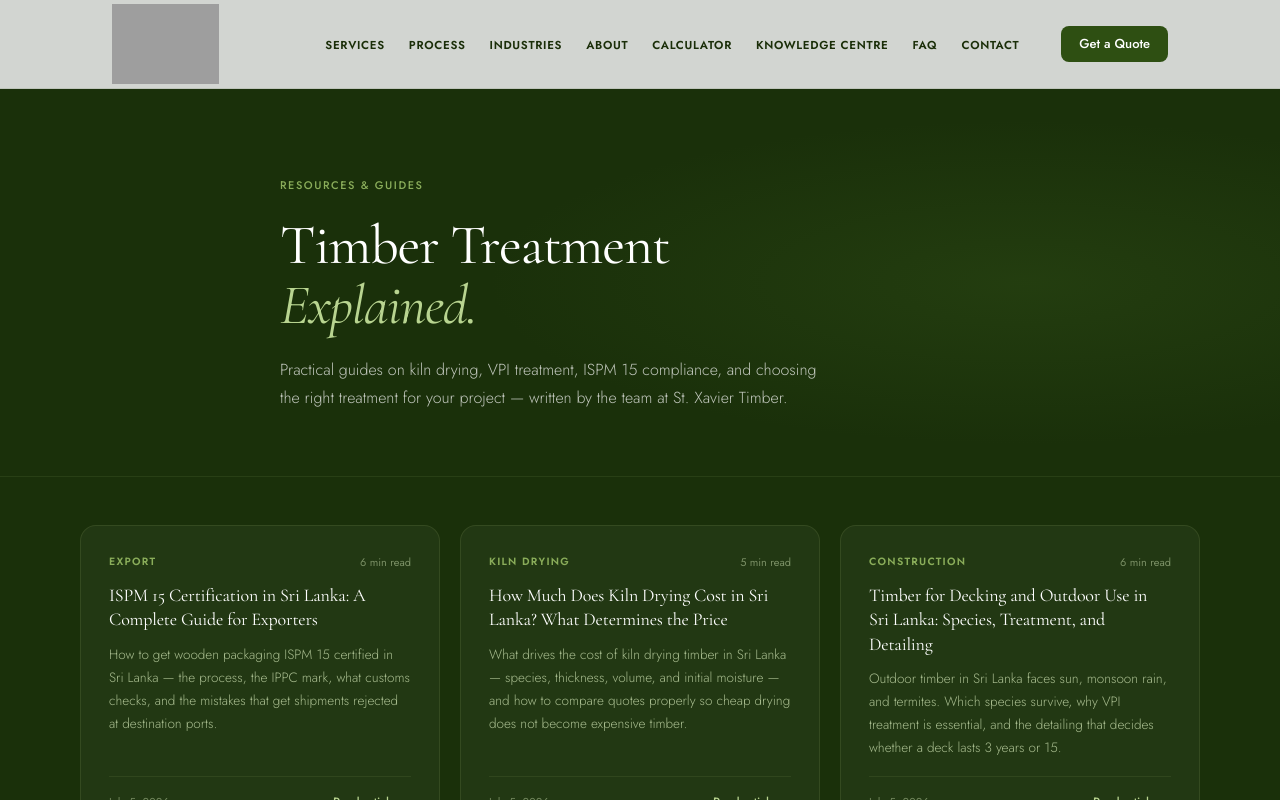
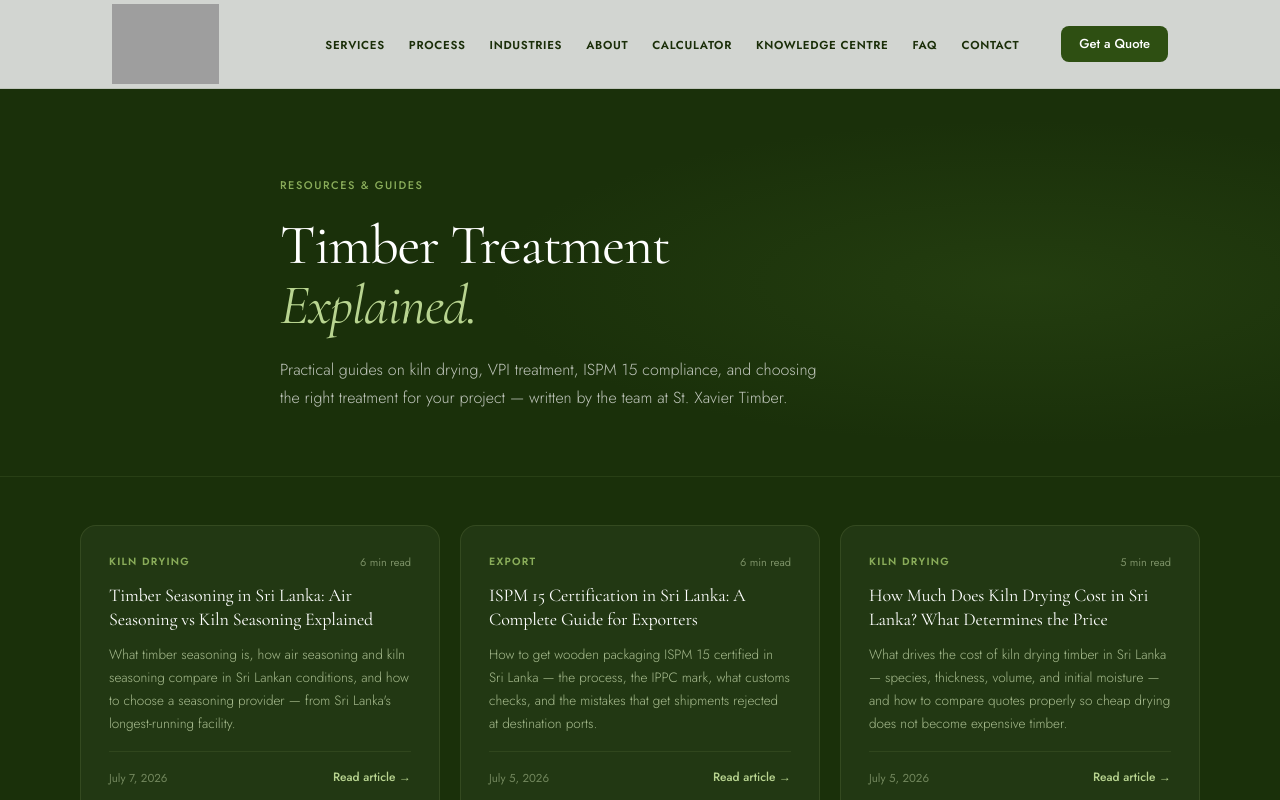
Before and after one commit to Thusira90/StXavierTimber, a Next.js app: page /blog in a window 1280 px wide. Shown: the top 800 px of the page. Built offline with nearby package versions, Linux system fonts and the light colour scheme; grey boxes are pictures that could not be loaded.

Commit message:
Target 'timber seasoning' keyword gap: seasoning guide post, root keywords, llms.txt with location facts

```diff
--- a/app/blog/posts.ts
+++ b/app/blog/posts.ts
@@ -17,6 +17,58 @@ export type Post = {
 };
 
 export const posts: Post[] = [
+  {
+    slug: 'timber-seasoning-sri-lanka-complete-guide',
+    title: 'Timber Seasoning in Sri Lanka: Air Seasoning vs Kiln Seasoning Explained',
+    description:
+      'What timber seasoning is, how air seasoning and kiln seasoning compare in Sri Lankan conditions, and how to choose a seasoning provider — from Sri Lanka\'s longest-running facility.',
+    date: '2026-07-07',
+    readTime: '6 min read',
+    category: 'Kiln Drying',
+    tags: ['timber seasoning', 'wood seasoning Sri Lanka', 'kiln seasoning', 'air seasoning', 'kiln drying', 'timber drying', 'seasoning timber Sri Lanka', 'moisture content'],
+    sections: [
+      {
+        heading: 'What Is Timber Seasoning?',
+        paragraphs: [
+          'Timber seasoning is the process of removing moisture from freshly sawn wood before it is used. In Sri Lanka, "seasoning" is the everyday term for what the industry also calls timber drying — the two mean the same thing. Freshly sawn timber contains enormous amounts of water: often 60–80% of its oven-dry weight. Used in that state, timber shrinks, warps, cracks, and invites fungal decay and insect attack as it dries uncontrolled inside a finished product or building.',
+          'Seasoning brings the timber down to a moisture content close to what it will experience in service — around 12–15% for interior use in Sri Lankan conditions. Properly seasoned timber is dimensionally stable, stronger, lighter to transport, holds fasteners and glue better, and accepts paint, stain, and preservative treatment properly. Unseasoned timber is the root cause of most furniture and joinery failures on the island.',
+        ],
+      },
+      {
+        heading: 'Air Seasoning: The Traditional Method',
+        paragraphs: [
+          'Air seasoning is the traditional approach: timber is stacked off the ground under cover, with spacer sticks ("stickers") between layers so air can circulate, and left to dry naturally. It costs little beyond yard space and patience, and it remains useful as a first stage — bringing very wet timber partway down before finishing in a kiln.',
+          'But air seasoning has a hard limit in Sri Lanka: ambient humidity. In our coastal and lowland climate, air-dried timber plateaus around 18–22% moisture content and simply cannot go lower — the humid air will not accept more moisture from the wood. That is well above the 12–15% needed for interior furniture, doors, and joinery. Air seasoning is also slow (months for thicker sections), uncontrolled (surface checks and end splits are common), and offers no protection against insect attack during the long drying period — rubberwood in particular can be destroyed by borers before it ever finishes air drying.',
+        ],
+      },
+      {
+        heading: 'Kiln Seasoning: The Controlled Method',
+        paragraphs: [
+          'Kiln seasoning (kiln drying) dries timber inside a closed chamber where temperature, humidity, and airflow are controlled and adjusted through the drying cycle. The schedule is matched to the species and thickness — gentle enough to avoid checking and case hardening, fast enough to be economical. In an automated kiln, timber reaches a verified 12–15% moisture content in days rather than months, regardless of the weather outside.',
+          'Kiln seasoning has a second benefit that matters enormously in Sri Lanka: the heat of the kiln cycle kills insect eggs, larvae, and fungi already present in the timber. Air-seasoned timber carries whatever infested it in the yard; kiln-seasoned timber comes out sterilised. For pest-prone species like rubberwood, kiln seasoning followed by VPI preservative treatment is the standard specification.',
+        ],
+      },
+      {
+        heading: 'Air vs Kiln Seasoning: The Practical Comparison',
+        list: [
+          'Final moisture content — air: 18–22% at best in Sri Lankan humidity; kiln: verified 12–15% (or lower where specified).',
+          'Time — air: weeks to months depending on thickness; kiln: 3–12 days for most loads.',
+          'Control — air: none, weather-dependent, defects common; kiln: schedule matched to species, monitored throughout.',
+          'Pest and fungus — air: timber exposed throughout drying; kiln: heat sterilises the load.',
+          'Cost — air: cheap but slow and lossy; kiln: paid service, but predictable results and far lower wastage.',
+          'Best practice — air season first under cover to ~25–30% MC, then kiln season to final MC. This combination minimises kiln time and cost.',
+        ],
+      },
+      {
+        heading: 'How to Choose a Timber Seasoning Provider in Sri Lanka',
+        paragraphs: [
+          'Ask three questions of any seasoning facility. First: what final moisture content do you target, and how is it verified? The answer should be a specific figure (12–15% for interior use) checked with calibrated meters and recorded per batch — not "it will be dry." Second: is the kiln schedule matched to the species? Teak, mahogany, and other dense hardwoods need slower schedules than rubberwood or pine; a facility running one schedule for everything will case-harden your hardwood. Third: what happens after seasoning? Seasoned timber left in a humid yard reabsorbs moisture — the facility should store dried timber under cover and treat or dispatch it promptly.',
+          'St. Xavier Timber has been seasoning timber since 1955 at our facility at 1088, Colombo Road, Daluwakotuwa, Kochchikade — on the main Colombo–Negombo road, five minutes south of Negombo town. We operate automated kiln seasoning chambers alongside vacuum pressure impregnation (VPI) and ISPM 15 heat treatment, and we serve the whole island: timber comes to us from every province and returns seasoned, treated, and documented.',
+        ],
+        note: 'St. Xavier Timber — timber seasoning, kiln drying, VPI treatment, and ISPM 15 heat treatment in Daluwakotuwa, Kochchikade (Negombo area), Sri Lanka. Est. 1955. Call 031 227 7752 or WhatsApp 071 471 1417 for a seasoning quote, or use the calculator on our website for an instant estimate.',
+      },
+    ],
+  },
   {
     slug: 'ispm-15-certification-sri-lanka-exporters-guide',
     title: 'ISPM 15 Certification in Sri Lanka: A Complete Guide for Exporters',
--- a/app/layout.tsx
+++ b/app/layout.tsx
@@ -13,6 +13,9 @@ export const metadata: Metadata = {
     'Industrial kiln drying and vacuum pressure impregnation (VPI) services in Sri Lanka. IPPC registered, ISPM 15 compliant. Est. 1955, Daluwakotuwa, Kochchikade.',
   keywords: [
     'kiln drying Sri Lanka',
+    'timber seasoning Sri Lanka',
+    'wood seasoning Sri Lanka',
+    'kiln seasoning timber',
     'wood treatment Sri Lanka',
     'ISPM 15 heat treatment Sri Lanka',
     'vacuum pressure impregnation Sri Lanka',
```
Also changed, not shown: public/llms.txt (added).
